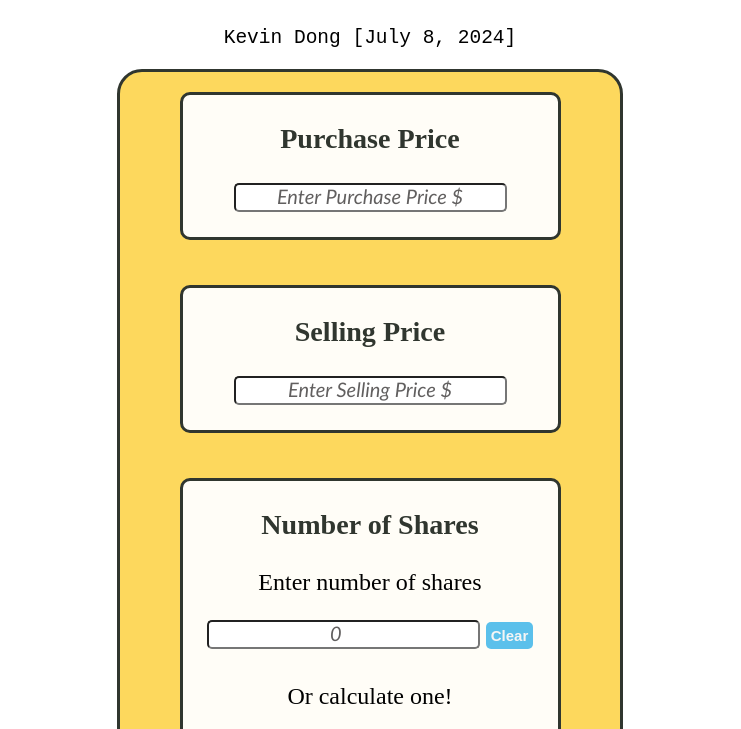
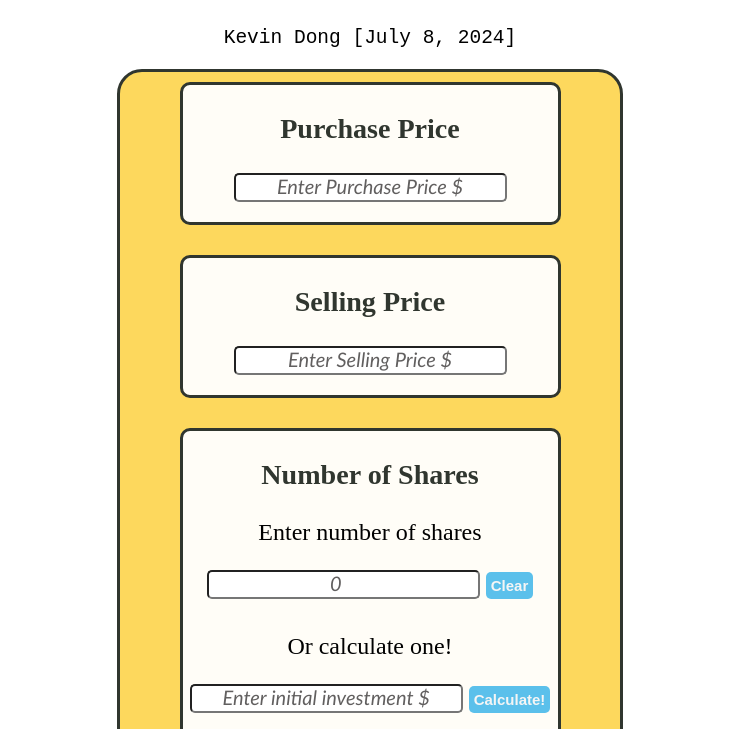
Before and after one commit to aKoolKev/stockInvestmentCalculator, a plain HTML site: page index.html in a window 1280 px wide. Shown: the part 71-800 px from the top of the page, without its empty margins (270-1011 px from the left). Drawn offline with Linux system fonts and the light colour scheme.

Commit message:
Adjusting padding and margin.

```diff
--- a/styles.css
+++ b/styles.css
@@ -41,9 +41,9 @@ h3{
     width: 375px;
     height: auto;
 
-    padding-bottom: 25px;
-    margin-top: 20px;
-    margin-bottom: 25px;
+    padding-bottom: 20px;
+    margin-top: 10px;
+    margin-bottom: 20px;
     font-size: 1.5em;
 }
 
```
